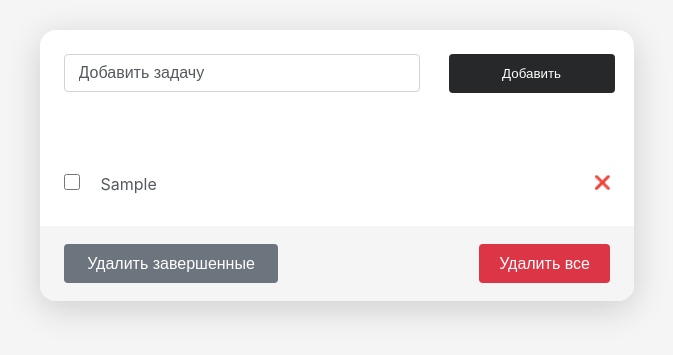
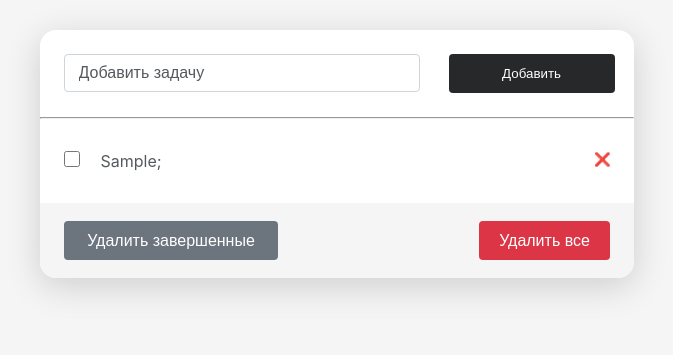
Before and after one commit to miliinwine/ToDo_List, a plain HTML site: page index.html in a window 1280 px wide. Both pictures are taken after typing "Sample" into the empty fields and a click on the button "Добавить". Shown: the part 153-508 px from the top of the page, without its empty margins (303-976 px from the left). Drawn offline with Linux system fonts and the light colour scheme.

Commit message:
New function

```diff
--- a/index.html
+++ b/index.html
@@ -11,29 +11,25 @@
     <title>ToDo List</title>
   </head>
   <body>
-    <header>
+    <main>
       <h1>ToDo List</h1>
-    </header>
-    <main>
-      <div class="input-group">
-        <input class="input" type="text" placeholder="Добавить задачу" />
-        <button class="button">Добавить</button>
-        <div class="task">
-           <ul class="list__conteiner"></ul>
-        </div>
-        <div class="active">
-          <div class="buttons">
-            <button type="button" class="button__delete">
-              Удалить завершенные
-            </button>
-            <button type="button" class="button__delete__all">
-              Удалить все
-            </button>
-          </div>
+      <div class="conteiner">
+        <form class="form">
+          <input class="input" type="text" placeholder="Добавить задачу" />
+          <button class="button">Добавить</button>
+          <hr />
+        </form>
+        <!-- <div class="active"> -->
+          <ul class="ul"></ul>
+        <!-- </div> -->
+        <div class="buttons">
+          <button class="delete__completed">
+            Удалить завершенные
+          </button>
+          <button class="delete__all">Удалить все</button>
         </div>
       </div>
     </main>
-    <footer></footer>
     <script type="module" src="./script.js"></script>
   </body>
 </html>
--- a/script.js
+++ b/script.js
@@ -1,36 +1,103 @@
+const form = document.querySelector(".form");
 const input = document.querySelector(".input");
-const ul = document.querySelector(".list__conteiner");
 const button = document.querySelector(".button");
-button.addEventListener("click", () => {
-  if (input.value === "") {
+const ul = document.querySelector(".ul");
+const delCompleted = document.querySelector(".delete__completed");
+const delAll = document.querySelector(".delete__all");
+const buttons = document.querySelector(".buttons");
+const hr = document.querySelector("hr");
+// LocalStorage
+const KEY = "todos";
+const saveToDo = JSON.parse(localStorage.getItem(KEY)) ?? [];
+let todos = saveToDo;
+// Функция по отображению кнопок и линии
+const showButtons = () => {
+  if (!todos.length) {
+    buttons.style.display = "none";
+    hr.style.display = "none";
   } else {
-    let li = document.createElement("li");
-    li.innerHTML =
-    `<input type="checkbox" class="task__input">
-     <span class="task__text">${input.value}</span>
-     <button class="task__button">❌</button>`;
-    ul.appendChild(li);
+    buttons.style.display = "flex";
+    hr.style.display = "block";
   }
-  input.value = "";
-  saveData();
-});
-ul.addEventListener(
-  "click",
-  (el) => {
-    if (el.target.tagName === "LI") {
-      el.target.classList.toggle("checked");
-      saveData();
-    } else if (el.target.tagName === "BUTTON") {
-      el.target.parentElement.remove();
-      saveData();
+};
+// Функция по созданию задач
+const drawTodo = (obj) => {
+  const li = document.createElement("li");
+  li.innerHTML = `<label><input type="checkbox" class="task__input">
+                  <span class="task__text">${obj.text}</span>;
+                  <button class="task__button">❌</button></label>`;
+  const chk = li.querySelector(".task__input");
+  const del = li.querySelector(".task__button");
+  chk.checked = obj.completed;
+  del.addEventListener("click", () => deleteTask(obj.id));
+  chk.addEventListener("change", () => toggleComplete(obj.id));
+  return li;
+};
+// Поиск по ID Checkbox
+const toggleComplete = (id) => {
+  const findedTodo = todos.find((todo) => todo.id === id);
+  findedTodo.completed = !findedTodo.completed;
+  renderTodos();
+};
+// Функция по отображению задач
+const renderTodos = () => {
+  ul.innerHTML = "";
+  todos.forEach((el) => {
+    ul.append(drawTodo(el));
+  });
+  localStorage.setItem(KEY, JSON.stringify(todos));
+  showButtons();
+};
+// Функция по добавлению задач
+const addTask = (evt) => {
+  evt.preventDefault();
+  const value = input.value;
+  if (value.trim().length) {
+    todos.push({
+      id: Date.now(),
+      text: value,
+      completed: false,
+    });
+    input.value = "";
+    input.focus();
+    renderTodos();
+  }
+};
+//Функция по удалению задач
+const deleteTask = (id) => {
+  todos = todos.filter((todo) => todo.id !== id);
+  renderTodos();
+};
+// Функция по удалению всех задач
+const deleteAll = () => {
+  todos = [];
+  renderTodos();
+};
+// События
+form.addEventListener("submit", addTask);
+delAll.addEventListener("click", deleteAll);
+renderTodos();
+
+// Функция по удалению выбранных задач
+function box() {
+  let boxes = document.getElementsByClassName("task__input");
+  let labels = document.getElementsByTagName("label");
+  for (let i = 0; i < boxes.length; i++) {
+    if (boxes[i].checked) {
+      labels[i].classList.add("active");
+      labels[i].classList.remove("posive");
+    } else {
+      labels[i].classList.add("posive");
+      labels[i].classList.remove("active");
     }
-  },
-  false
-);
-function saveData() {
-  localStorage.setItem("data", ul.innerHTML);
+  }
 }
-function showTask() {
-  ul.innerHTML = localStorage.getItem("data");
+box();
+delCompleted.addEventListener("click", func);
+function func() {
+  let types = document.getElementsByClassName("active");
+  while (types[0]) {
+    types[0].remove();
+  }
+  renderTodos()
 }
-showTask();
--- a/styles/main.css
+++ b/styles/main.css
@@ -3,7 +3,7 @@ h1 {
   text-align: center;
   margin-top: 80px;
 }
-.input-group {
+.conteiner {
   width: 594px;
   margin: 0 auto;
   margin-top: 33px;
@@ -38,8 +38,8 @@ h1 {
   color: #fff;
   border: none;
 }
-.task {
-  margin: 57px 0 0 24px;
+ul {
+  margin: 32px 0 0 24px;
 }
 ul li {
   font-size: 16px;
@@ -65,11 +65,10 @@ ul li {
   background-color: #f5f5f5;
   border-radius: 0px 0px 16px 16px;
   margin-top: 32px;
-  display: flex;
   justify-content: space-between;
   padding: 18px 24px 18px 24px;
 }
-.button__delete {
+.delete__completed {
   width: 214px;
   height: 39px;
   color: #fff;
@@ -78,7 +77,7 @@ ul li {
   background-color: #6c757d;
   border: none;
 }
-.button__delete__all {
+.delete__all {
   width: 131px;
   height: 39px;
   border-radius: 4px;
@@ -87,3 +86,6 @@ ul li {
   font-size: 16px;
   border: none;
 }
+input:checked ~ span {
+  text-decoration: line-through;
+}
```
